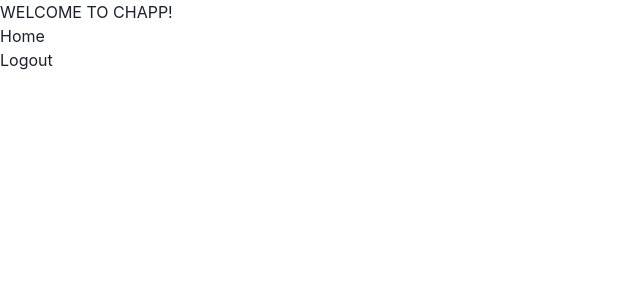
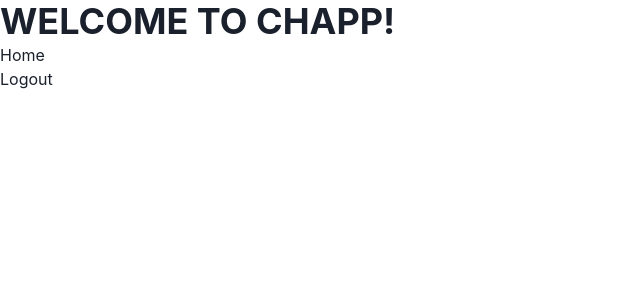
Before and after one commit to Jodiexo/Project-3, a React (Create React App) app in the folder ui/: page /home in a window 1280 px wide. Shown: the top 300 px of the page, without its empty margins (0-640 px from the left). Built offline with nearby package versions, Linux system fonts and the light colour scheme.

Commit message:
ensured files were formatted correctly with prettier on sav

```diff
--- a/ui/src/App.js
+++ b/ui/src/App.js
@@ -3,17 +3,18 @@ import { Route, Routes } from 'react-router-dom';
 import Login from './components/Login';
 import CreateAccount from './components/CreateAccount';
 import Home from './components/Home';
+import { Box, Heading } from '@chakra-ui/react';
 
 function App() {
   return (
-    <div>
-      <h1>WELCOME TO CHAPP!</h1>
+    <Box>
+      <Heading>WELCOME TO CHAPP!</Heading>
       <Routes>
         <Route path="/" element={<Login />} />
         <Route path="/create-account" element={<CreateAccount />} />
         <Route path="/home" element={<Home />} />
       </Routes>
-    </div>
+    </Box>
   );
 }
 
--- a/ui/src/components/Home.js
+++ b/ui/src/components/Home.js
@@ -1,5 +1,6 @@
 import React, { useState } from 'react';
 import { useNavigate } from 'react-router-dom';
+// import { Box, Heading } from '@chakra-ui/react';
 
 const Home = () => {
   const [isLoggedIn, setIsLoggedIn] = useState(true);
```
Also changed, not shown: ui/src/components/login.css (indentation only), 1 other file (tests, documents, lock files or other folders).
